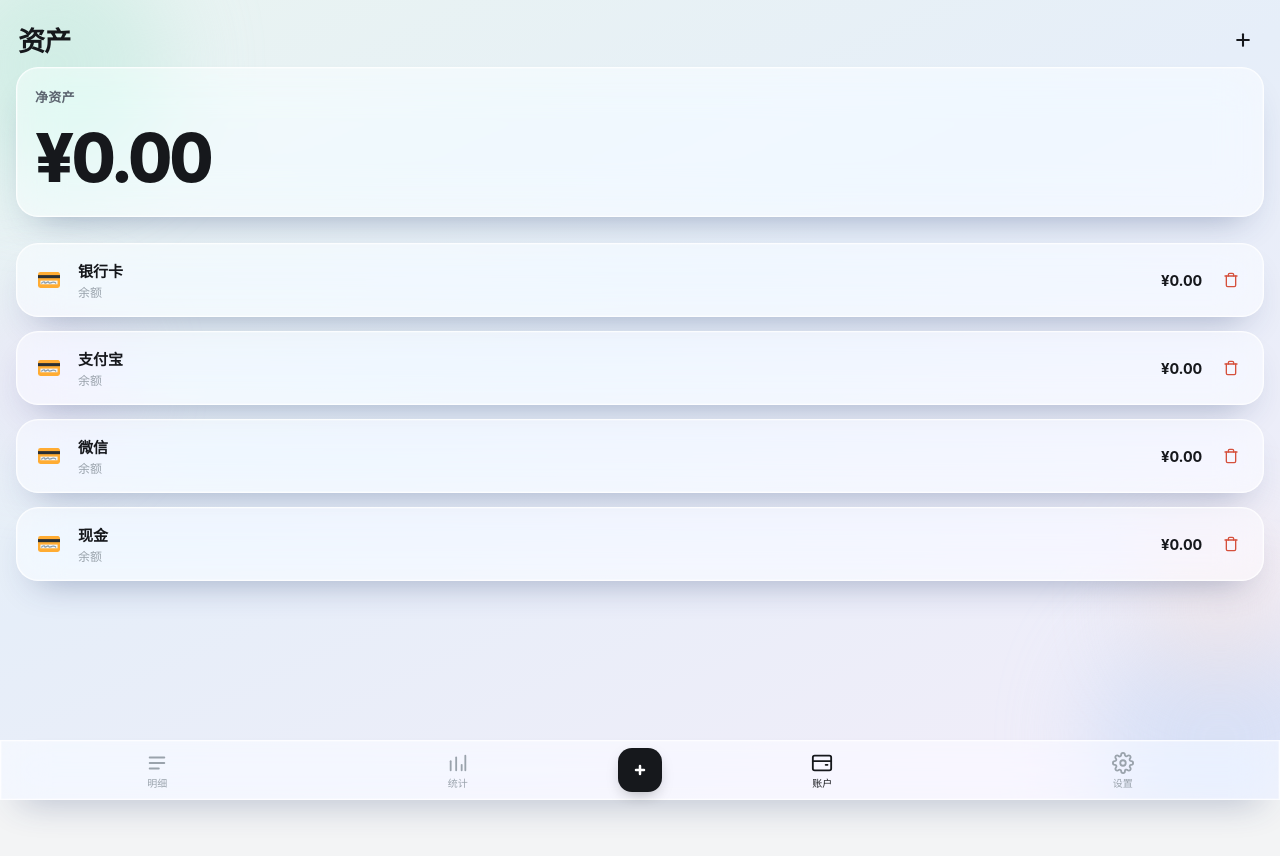
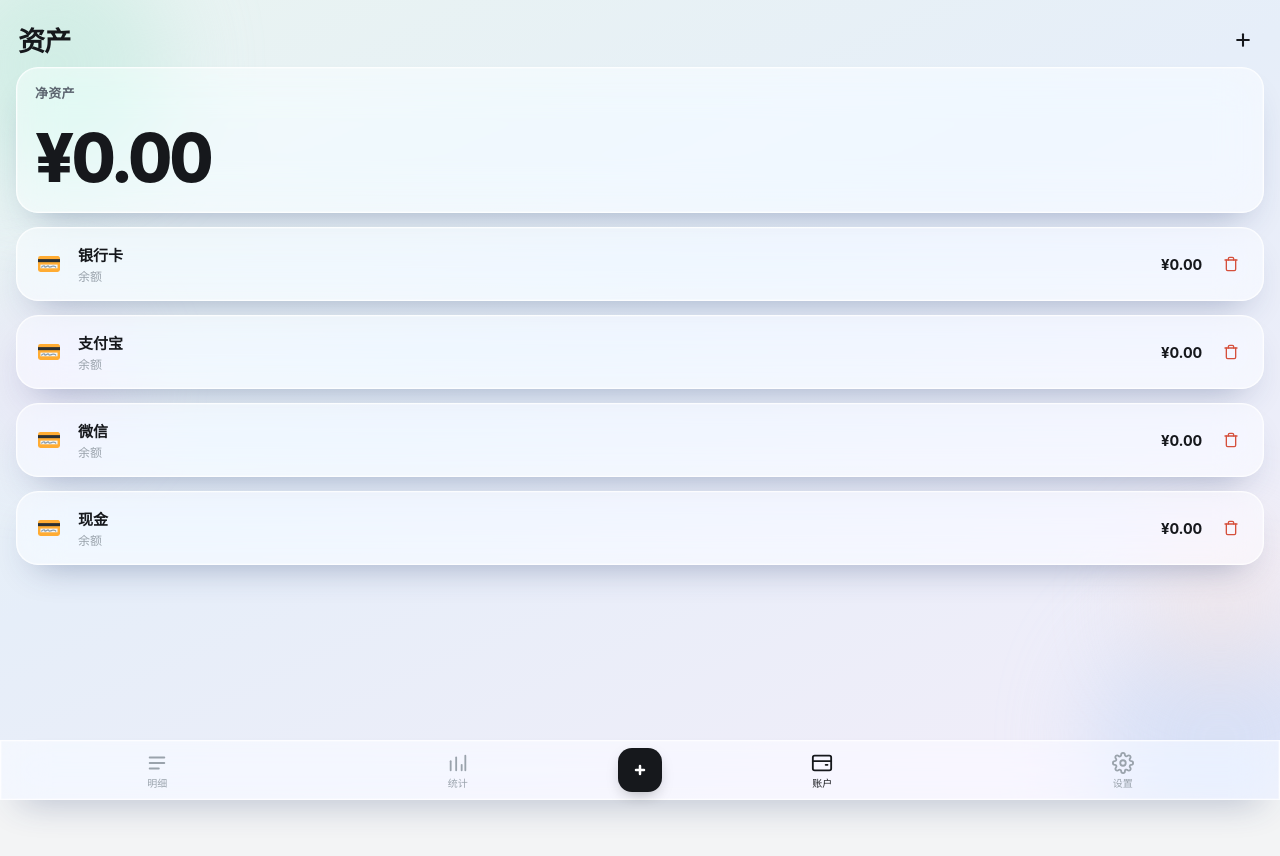
Before and after one commit to heart14/money-book-pwa, a Vue app: page /accounts in a window 1280 px wide. Built offline with nearby package versions, Linux system fonts and the light colour scheme.

Commit message:
style(ui): 明细/账户/设置页卡片垂直间距统一为14px

```diff
--- a/src/pages/accounts/AccountsPage.vue
+++ b/src/pages/accounts/AccountsPage.vue
@@ -203,9 +203,9 @@ async function handleConfirmDelete() {
 .ac-action:active { background: var(--act-bg); }
 
 /* ── 净资产开篇 ── */
-.ac-net { padding: 18px; border-radius: var(--radius-big); margin-bottom: 26px; }
+.ac-net { padding: 14px 18px; border-radius: var(--radius-big); margin-bottom: 14px; }
 .ac-net-label { font-size: var(--fs-ui); color: var(--ink2); font-weight: 600; letter-spacing: 0.3px; }
-.ac-net-value { font-size: var(--fs-amount-xl); font-weight: 800; letter-spacing: -0.04em; margin-top: 10px; color: var(--ink); font-variant-numeric: tabular-nums; }
+.ac-net-value { font-size: var(--fs-amount-xl); font-weight: 800; letter-spacing: -0.04em; margin-top: 14px; color: var(--ink); font-variant-numeric: tabular-nums; }
 
 /* ── 玻璃账户卡列表 ── */
 .ac-empty { padding: 40px 0; text-align: center; font-size: var(--fs-body); color: var(--ink3); }
--- a/src/pages/settings/SettingsPage.vue
+++ b/src/pages/settings/SettingsPage.vue
@@ -251,7 +251,7 @@ async function handleDestroy() {
 .se-title { font-size: var(--fs-page-title); font-weight: 800; letter-spacing: -0.03em; color: var(--ink); padding: 20px 2px 6px; margin-bottom: 10px; }
 
 /* ── 抽屉式分组 ── */
-.se-group { margin-bottom: 30px; padding: 8px 16px 12px; border-radius: var(--radius-big); }
+.se-group { margin-bottom: 14px; padding: 14px 16px 14px; border-radius: var(--radius-big); }
 .se-group-label { display: block; font-size: var(--fs-small); font-weight: 600; color: var(--ink3); letter-spacing: 0.3px; margin: 0 2px 4px; }
 
 .se-rows { }
--- a/src/pages/transactions/TransactionsPage.vue
+++ b/src/pages/transactions/TransactionsPage.vue
@@ -942,7 +942,7 @@ async function handleEditSave(id: number, updates: Partial<Transaction>) {
 /* ── 连续账页 ── */
 .tx-content { padding-top: 8px; }
 /* 日分组玻璃卡：.glass 提供磨砂底/描边/阴影，这里补齐内缩与外距 */
-.tx-day { padding: 14px 16px 4px; margin-bottom: 8px; border-radius: var(--radius-big); }
+.tx-day { padding: 14px 16px 14px; margin-bottom: 14px; border-radius: var(--radius-big); }
 .tx-day-label { display: flex; justify-content: space-between; align-items: baseline; font-size: var(--fs-small); font-weight: 600; color: var(--ink2); padding: 0 2px 6px; }
 .f6 { font-weight: 600; }
 .tx-day-sum { display: inline-flex; gap: 8px; font-weight: 500; }
```
